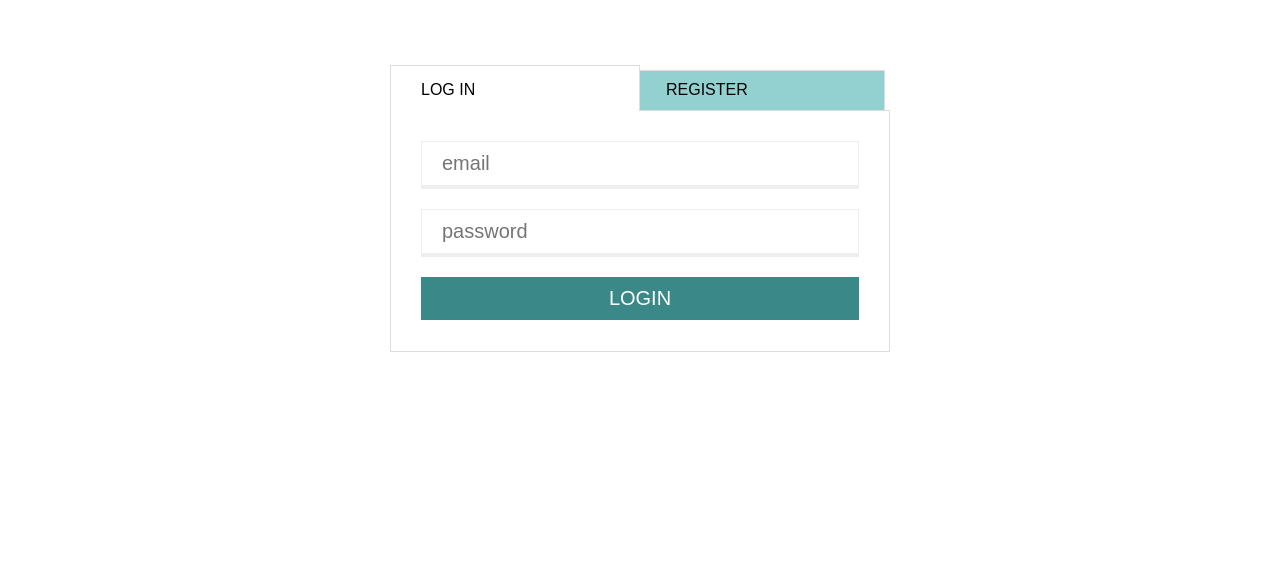
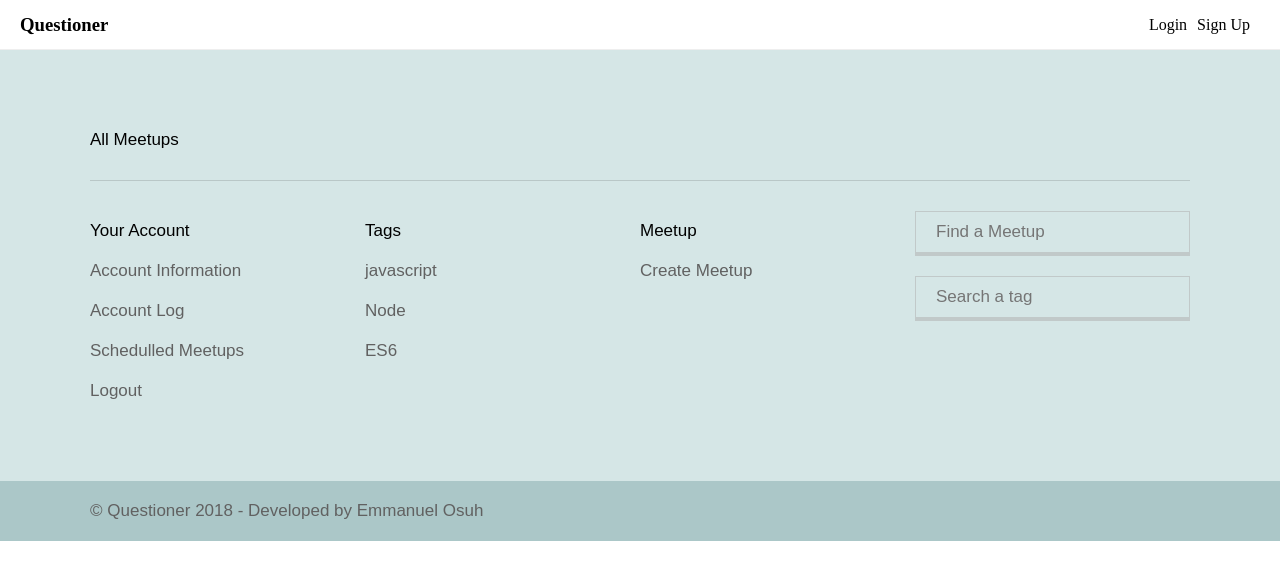
Before and after one commit to musonant/questioner, a plain HTML site: page UI/index.html in a window 1280 px wide. Drawn offline with Linux system fonts and the light colour scheme.

Commit message:
Create landing page file

```diff
--- a/UI/css/main.css
+++ b/UI/css/main.css
@@ -50,6 +50,9 @@ hr {
 a {
   text-decoration: none;
   color: inherit;
+}
+a:hover {
+  color: #668e8e;
 }
 
 .row {
@@ -274,7 +277,15 @@ textarea:focus {
 .menu-option:hover {
   background: #efefef;
 }
-
+.horizontal-nav {
+  flex-direction: row;
+  display: flex;
+  list-style-type: none;
+  margin-right: 30px;
+}
+.horizontal-nav .item {
+  margin-left: 10px;
+}
 
 
 
@@ -283,7 +294,7 @@ textarea:focus {
 /* ----------------------- */
 #sign-page .page-background {
   background-image: url('../img/background-img.png');
-  background: #61dada;
+  background: #eaeaea;
 }
 
 .page-background {
@@ -310,6 +321,7 @@ textarea:focus {
   max-width: 500px;
   margin: auto;
   margin-top: 70px;
+  padding: 0px 20px;
 }
 .sign-toggle {
   height: 40px;
@@ -381,7 +393,7 @@ textarea:focus {
   height: 180px;
 }
 #signup-form.active {
-  height: 315px;
+  height: 383px;
 }
 
 
--- a/UI/index.html
+++ b/UI/index.html
@@ -5,40 +5,81 @@
   <meta name="author" content="Emmanuel Osuh, mrmusonant@gmail.com">
   <meta name="viewport" content="width=device-width, initial-scale=1.0">
   <meta http-equiv="X-UA-Compatible" content="ie=edge">
-  <title>Login - Questioner</title>
+  <title>Meetup - Questioner</title>
   <link rel="shortcut icon" href="img/question.png" type="image/png">
+  <link rel="stylesheet" href="css/font-awesome.min.css">
   <link rel="stylesheet" href="css/main.css">
 </head>
 <body>
-  <div class="page-container" id="sign-page">
-    <div class="sign-container">
-      <div class="sign-toggle row" id="sign-toggle">
-        <div class="bar in col-sm-6 active" id="signin-toggle" name="in">Log in</div>
-        <div class="bar up col-sm-6" id="signup-toggle" name="up">Register</div>
+  <div class="page-container" id="landing-page">
+    <header class="main-header row">
+      <div class="header-brand">
+        <h3 class="title">Questioner</h3>
       </div>
-      <div class="form-area">
-        <form action="" id="signin-form" class="form active">
-          <input type="text" placeholder="email">
-          <input type="password" placeholder="password">
-          <a href="meetups.html" class="submit-btn">Login</a>
-          <!-- <input type="submit" value="Login"> -->
-        </form>
-        <form action="" id="signup-form" class="form">
-          <input type="text" placeholder="name">
-          <input type="text" placeholder="email">
-          <input type="password" placeholder="password">
-          <input type="password" placeholder="confirm password">
-          <a href="meetups.html" class="submit-btn">Register</a>
-          <!-- <input type="submit" value="Register"> -->
-        </form>
-      </div>
+      <ul class="horizontal-nav nav-links">
+        <a class="item" href="login.html">Login</a>
+        <a class="item" href="login.html">Sign Up</a>
+      </ul>
+    </header>
+
+    <div class="banner">
+      <h1></h1>
     </div>
 
+    <footer>
+      <div class="top">
+        <div class="first-link">
+          <a href="meetups.html">All Meetups</a>
+        </div>
+        <div class="links row">
+          <div class="col-sm-12 col-md-6 col-lg-3">
+            <div class="content">
+              <ul>
+                <li class="key">Your Account</li>
+                <li><a href="account.html#account-info">Account Information</a></li>
+                <li><a href="account.html#account-log">Account Log</a></li>
+                <li><a href="account.html#schedulled-meetups">Schedulled Meetups</a></li>
+                <li><a href="">Logout</a></li>
+              </ul>
+            </div>
+          </div>
+          <div class="col-sm-12 col-md-6 col-lg-3">
+            <div class="content">
+              <ul>
+                <li class="key">Tags</li>
+                <li><a href="">javascript</a></li>
+                <li><a href="">Node</a></li>
+                <li><a href="">ES6</a></li>
+              </ul>
+            </div>
+          </div>
+          <div class="col-sm-12 col-md-6 col-lg-3">
+            <div class="content">
+              <ul>
+                <li class="key">Meetup</li>
+                <li><a href="create-meetup.html">Create Meetup</a></li>
+                <li><a href=""></a></li>
+                <li><a href=""></a></li>
+              </ul>
+            </div>
+          </div>
+          <div class="col-sm-12 col-md-6 col-lg-3">
+            <div class="content">
+              <input type="text" placeholder="Find a Meetup">
+              <input type="text" placeholder="Search a tag">
+            </div>
+          </div>
+        </div>
+      </div>
+      <div class="copyright">
+        <p>© Questioner 2018 - Developed by Emmanuel Osuh</p>
+      </div>
+    </footer>
 
     <!-- <div class="page-background">
       <div class="overlay"></div>
     </div> -->
-  </div>
 </body>
-<script src="js/login.js"></script>
+<script src="js/menu.js"></script>
+<script src="js/main.js"></script>
 </html>
```
Also changed, not shown: UI/login.html (added, +45 -0 lines).
